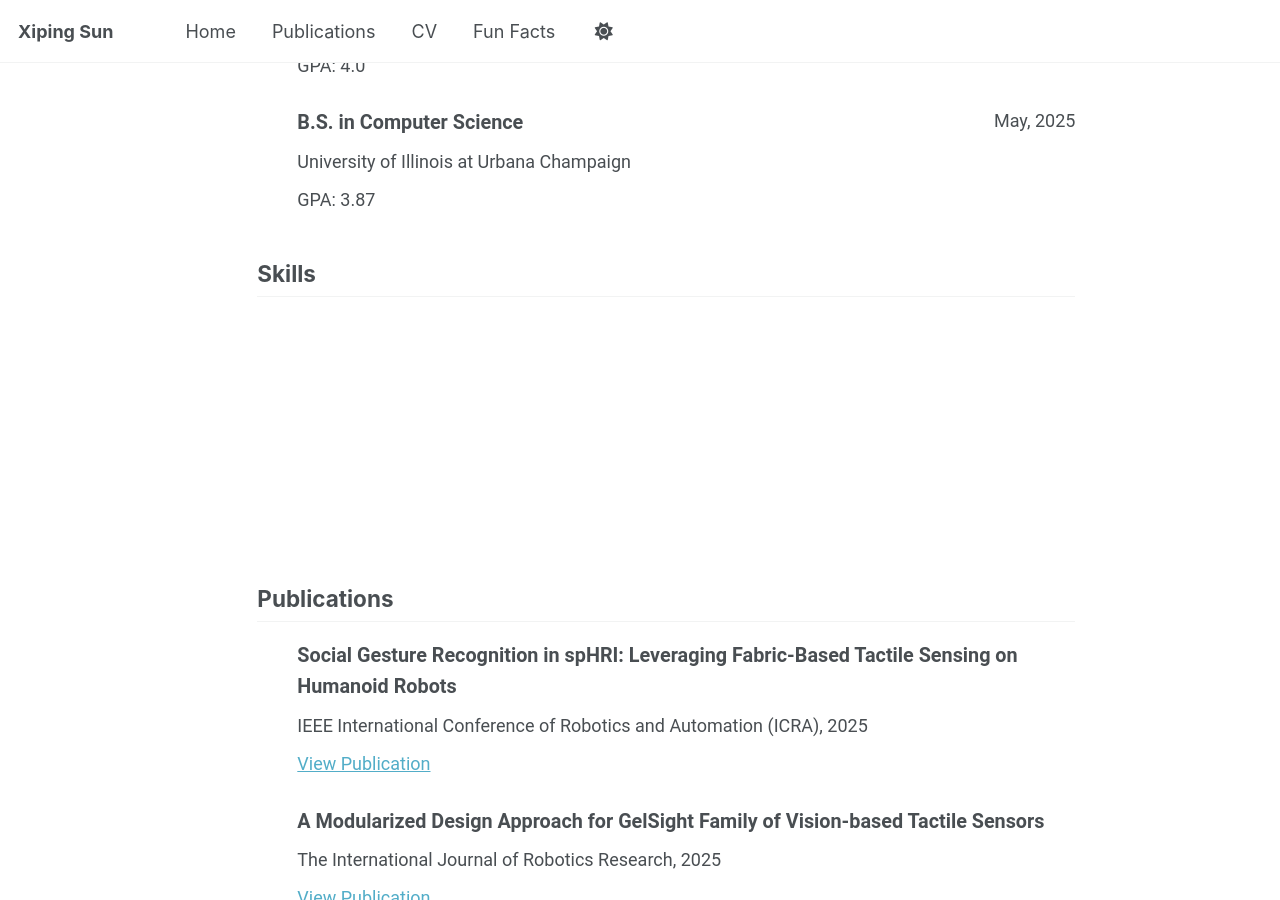
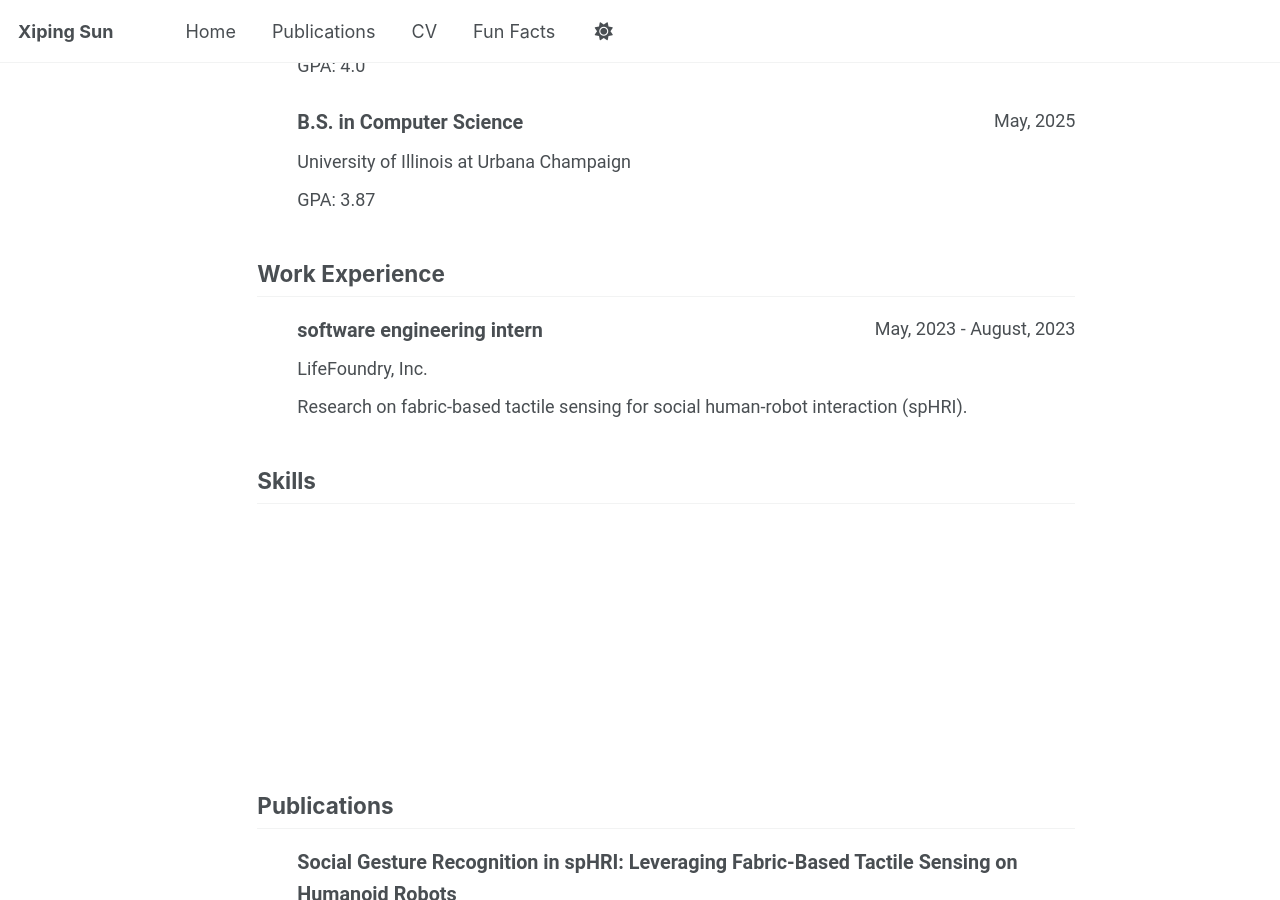
Before and after one commit to XipingSun/XipingSun.github.io, a Jekyll site: the page built from _pages/cv-json.md, in a window 1280 px wide and 900 px high, scrolled down 455 px. Built offline with Jekyll 4.4.1, drawn with Linux system fonts in a browser that asks for light colours; a script that is not in the unit is left out.

Commit message:
fix some issues

```diff
--- a/_config.yml
+++ b/_config.yml
@@ -22,7 +22,7 @@ repository               : "XipingSun/XipingSun.github.io"
 #               Additional customization can be done by editing /_includes/author-profile.html
 author:
   # Biographic information
-  avatar           : "profile.png"
+  avatar           : "images/xiping.png"
   name             : "Xiping Sun"
   pronouns         : # example: "she/her"
   bio: |-
--- a/_data/cv.json
+++ b/_data/cv.json
@@ -22,7 +22,15 @@
       }
     ]
   },
-  "work": [],
+  "work": [
+    {
+      "company": "LifeFoundry, Inc.",
+      "position": "software engineering intern",
+      "startDate": "May, 2023",
+      "endDate": "August, 2023",
+      "summary": "Research on fabric-based tactile sensing for social human-robot interaction (spHRI)."
+    }
+  ],
   "education": [
     {
       "institution": "University of Pennsylvania",
```
Also changed, not shown: images/xiping.png (renamed from images/profile.png).
